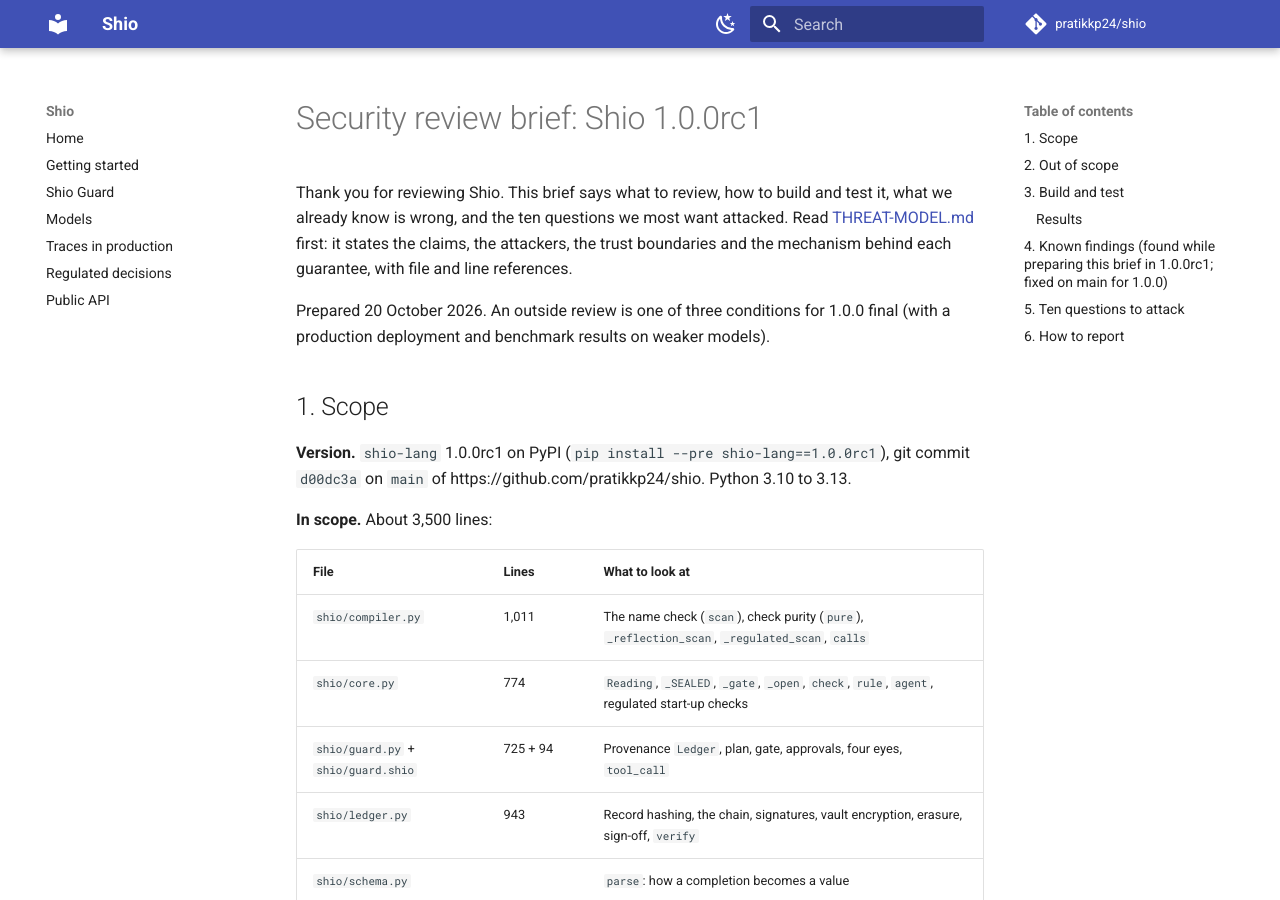
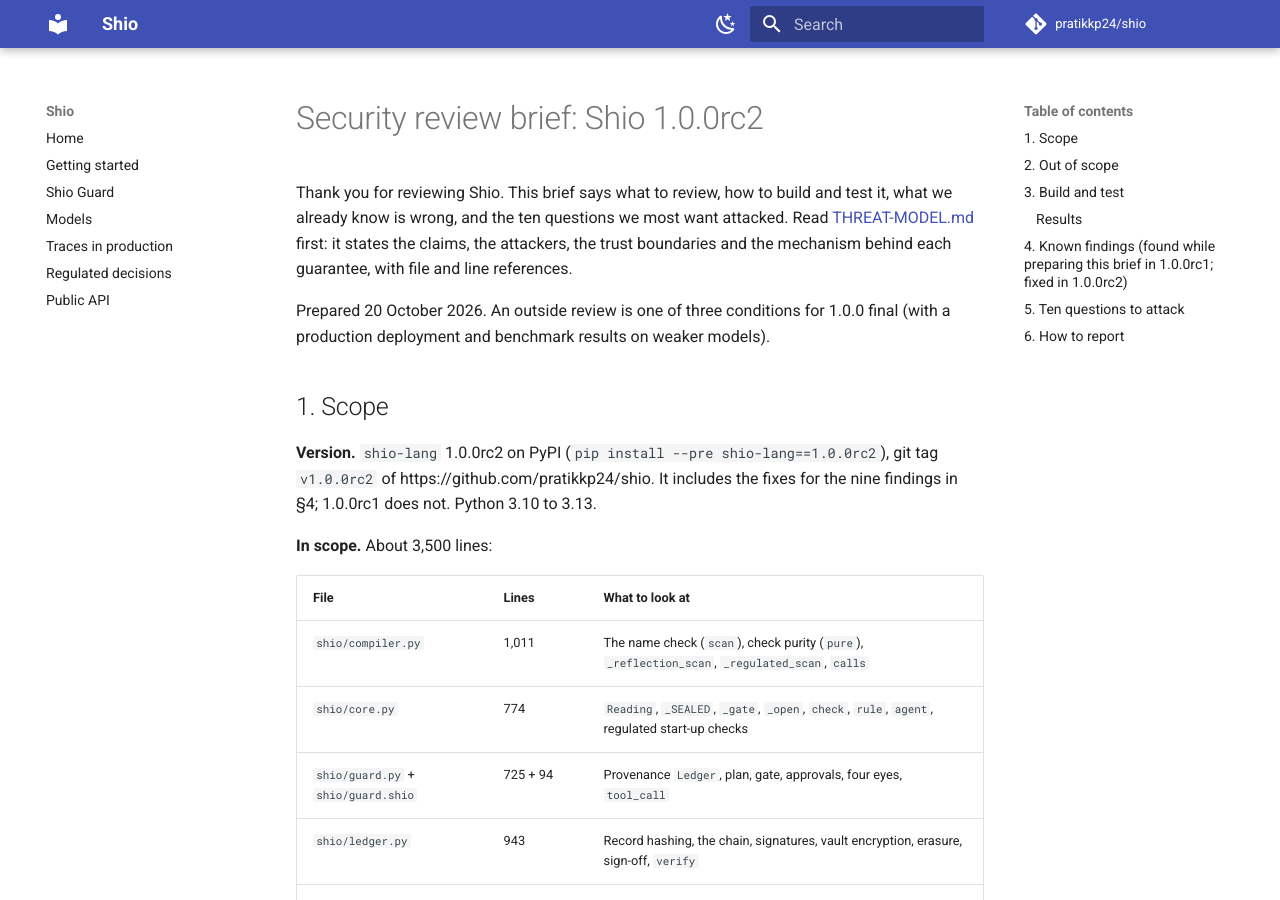
Before and after one commit to pratikkp24/shio, an MkDocs documentation site: the page built from docs/REVIEW-BRIEF.md, in a window 1280 px wide and 900 px high. Built offline with MkDocs 1.6.1 and Material for MkDocs 9.7.7, drawn with Linux system fonts in a browser that asks for light colours; comment, search, counter and statistics services are not loaded; some of the changed text lies outside the part shown.

Commit message:
Shio 1.0.0rc2: the nine review-prep security fixes
Ledger (L1, L2), Guard (G1-G4) and compiler (B1-B3) fixes from the previous four commits, released as rc2. The
review brief and threat model now point reviewers at 1.0.0rc2, which includes the fixes; 1.0.0rc1 does not.
373 tests pass; examples, docs and the VS Code extension's tests pass.

Co-Authored-By: Claude Opus 5.5 <noreply@anthropic.com>

```diff
--- a/docs/REVIEW-BRIEF.md
+++ b/docs/REVIEW-BRIEF.md
@@ -1,4 +1,4 @@
-# Security review brief: Shio 1.0.0rc1
+# Security review brief: Shio 1.0.0rc2
 
 Thank you for reviewing Shio. This brief says what to review, how to build and test it, what we already know is
 wrong, and the ten questions we most want attacked. Read [THREAT-MODEL.md](THREAT-MODEL.md) first: it states the
@@ -9,8 +9,8 @@ and benchmark results on weaker models).
 
 ## 1. Scope
 
-**Version.** `shio-lang` 1.0.0rc1 on PyPI (`pip install --pre shio-lang==1.0.0rc1`), git commit `d00dc3a` on
-`main` of https://github.com/pratikkp24/shio. Python 3.10 to 3.13.
+**Version.** `shio-lang` 1.0.0rc2 on PyPI (`pip install --pre shio-lang==1.0.0rc2`), git tag `v1.0.0rc2` of
+https://github.com/pratikkp24/shio. It includes the fixes for the nine findings in §4; 1.0.0rc1 does not. Python 3.10 to 3.13.
 
 **In scope.** About 3,500 lines:
 
@@ -76,7 +76,7 @@ reached the runtime: the compile-time name check refused them all. The `.shio` f
 on the forms in its grammar. The Python-API fuzz does test the runtime seal. Neither generates the routes in §4
 (now fixed, with their own regression tests). Treat the fuzz as a regression net, not as evidence of coverage.
 
-## 4. Known findings (found while preparing this brief in 1.0.0rc1; fixed on main for 1.0.0)
+## 4. Known findings (found while preparing this brief in 1.0.0rc1; fixed in 1.0.0rc2)
 
 Each has a reproduction in `docs/review/probes/`. We list them so you don't spend time rediscovering them, and because
 the fixes moved the boundary you're reviewing: please attack the fixes too. Severity is our estimate. Each probe now
--- a/pyproject.toml
+++ b/pyproject.toml
@@ -4,7 +4,7 @@ build-backend = "setuptools.build_meta"
 
 [project]
 name = "shio-lang"
-version = "1.0.0rc1"
+version = "1.0.0rc2"
 description = "Shio: a language for agents in which the model reads and code decides. Checks double as training rewards."
 readme = "README.md"
 license = "MIT OR Apache-2.0"
--- a/shio/__init__.py
+++ b/shio/__init__.py
@@ -11,7 +11,7 @@ from .guard import GateDenied, GateHeld, guard_task, tool_call  # noqa: F401  (u
 from .core import (BoundaryError, Checks, Reading, RegulatedError, Source, agent, check, configure, each,  # noqa: F401
                    in_force, parallel, read, aread, rule)
 
-__version__ = "1.0.0rc1"
+__version__ = "1.0.0rc2"
 
 # The public API (see docs/API.md): these names, the modules shio.models, shio.guard and shio.trace (their documented
 # classes and functions), the `shio` command, and the .shio language. Anything else, and any name starting with "_",
```
Also changed, not shown: CHANGELOG.md (+2 -2 lines), README.md (+2 -2 lines), docs/API.md (+1 -1 lines), docs/THREAT-MODEL.md (+2 -2 lines).
